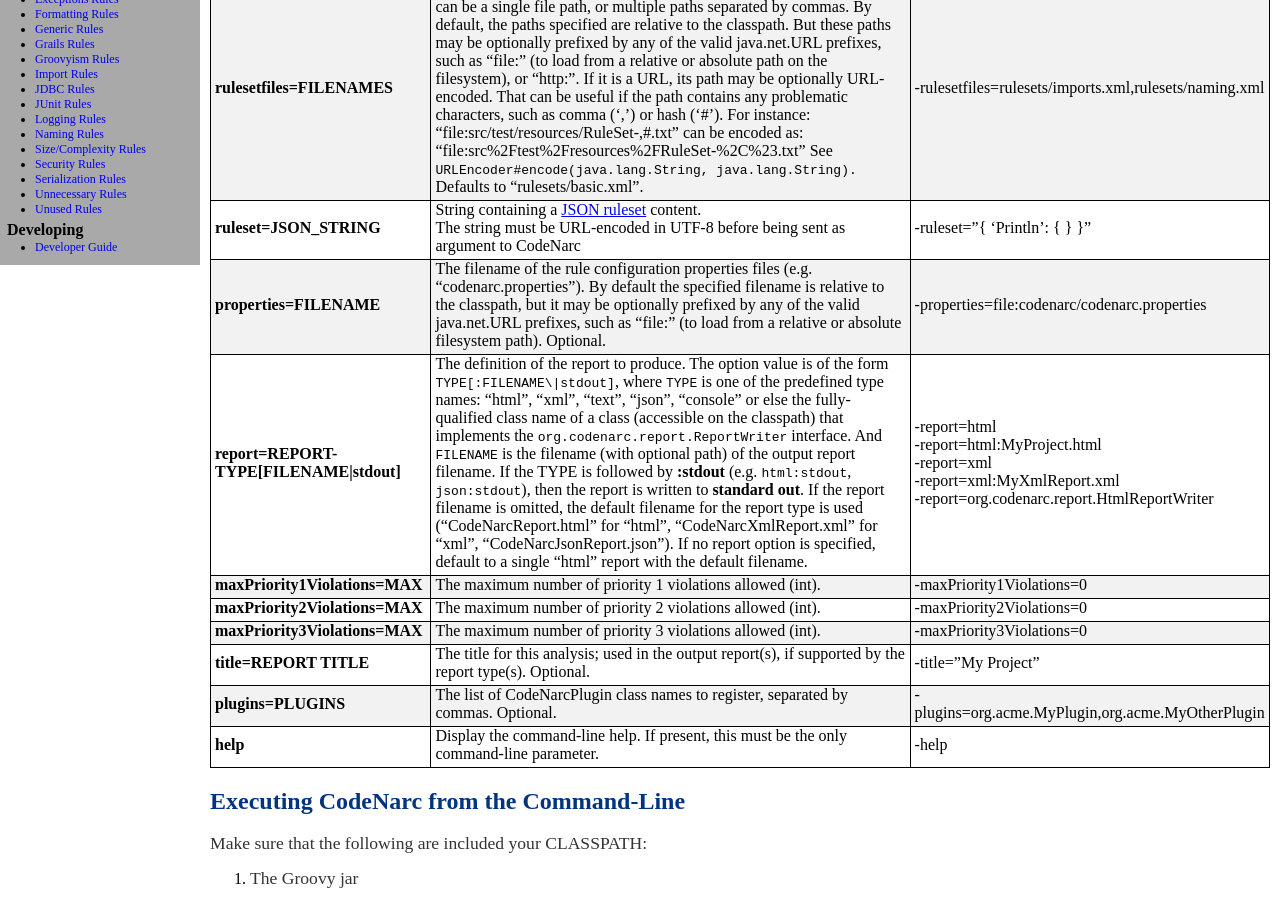
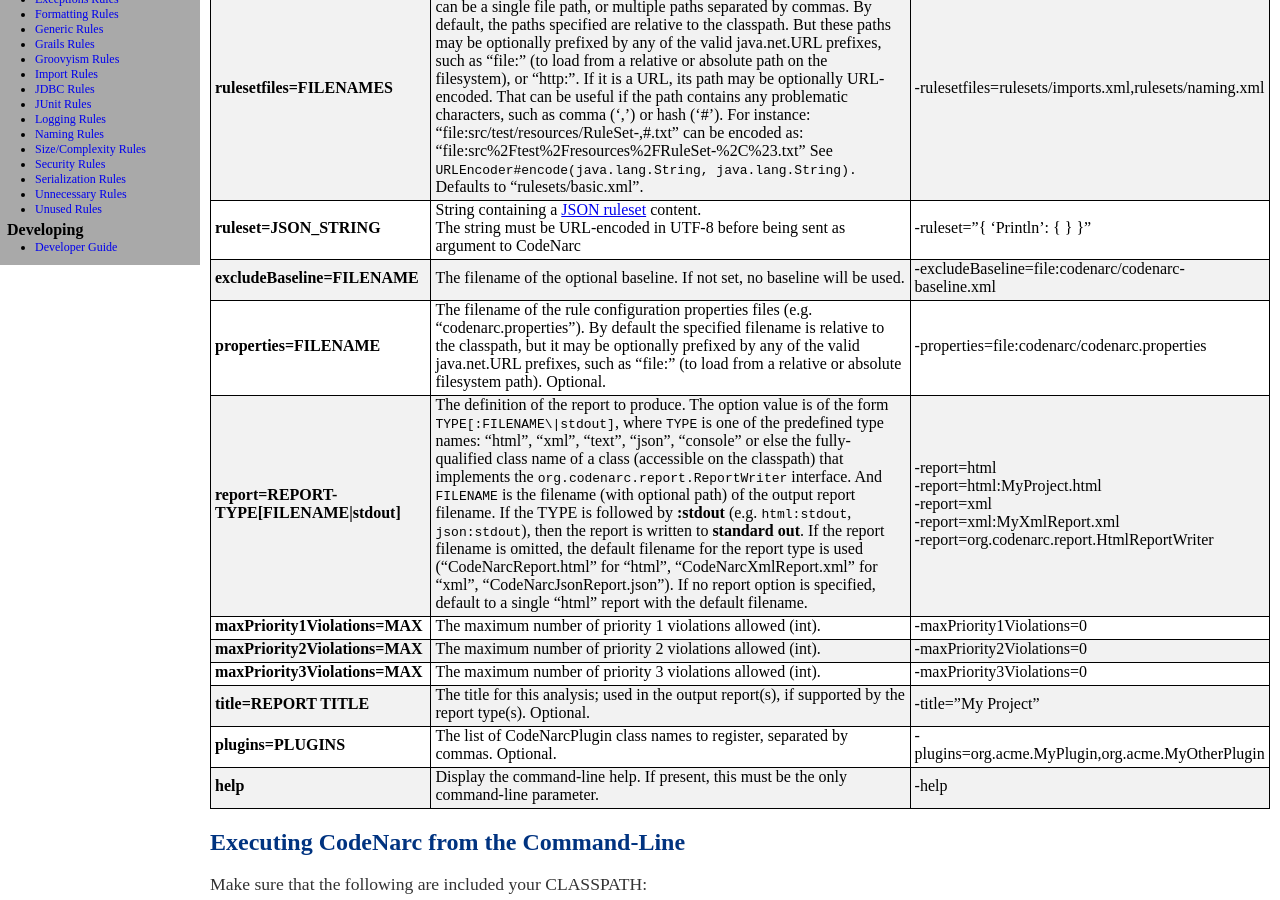
Before and after one commit to CodeNarc/CodeNarc, a Jekyll site: the page built from codenarc-command-line.md, in a window 1280 px wide and 900 px high, scrolled down 699 px. Built offline with Jekyll 4.4.1, drawn with Linux system fonts in a browser that asks for light colours.

Commit message:
CodeNarc: Implement a CLI for baseline usage.
This complements the setting in the Ant task, where you can define a
baseline. You specify the baseline using `-excludeBaseline=<FILENAME>`.

```diff
--- a/codenarc-command-line.md
+++ b/codenarc-command-line.md
@@ -29,6 +29,7 @@ current directory with reasonable defaults, as described below.
 | **excludes=PATTERNS**                       | The comma-separated list of Ant-style file patterns specifying files that must be excluded. No files are excluded when omitted.                                                                                                                                                                                                                                                                                                                                                                                                                                                                                                                                                                                                                                                                                                                     | -excludes=\*\*/templates/\*\*,\*\*/\*\*Test.\*\*                     |
 | **rulesetfiles=FILENAMES**                  | The path to the Groovy, XML or JSON RuleSet definition file(s). This can be a single file path, or multiple paths separated by commas. By default, the paths specified are relative to the classpath. But these paths may be optionally prefixed by any of the valid java.net.URL prefixes, such as "file:" (to load from a relative or absolute path on the filesystem), or "http:". If it is a URL, its path may be optionally URL-encoded. That can be useful if the path contains any problematic characters, such as comma (',') or hash ('\#'). For instance: "file:src/test/resources/RuleSet-,\#.txt" can be encoded as: "file:src%2Ftest%2Fresources%2FRuleSet-%2C%23.txt" See `URLEncoder#encode(java.lang.String, java.lang.String).` Defaults to "rulesets/basic.xml".                                                                  | -rulesetfiles=rulesets/imports.xml,rulesets/naming.xml               |
 | **ruleset=JSON_STRING**                     | String containing a [JSON ruleset](./codenarc-creating-ruleset.html#creating-a-json-ruleset-file) content. <br/> The string must be URL-encoded in UTF-8 before being sent as argument to CodeNarc                                                                                                                                                                                                                                                                                                                                                                                                                                                                                                                                                                                                              | -ruleset="\{ 'Println'\: \{ \} \}"                                   |
+| **excludeBaseline=FILENAME**                | The filename of the optional baseline. If not set, no baseline will be used.                                                                                                                                                                                                                                                                                                                                                                                                                                                                                                                                                                                                                                                                                                                                                                        | -excludeBaseline=file:codenarc/codenarc-baseline.xml                 |
 | **properties=FILENAME**                     | The filename of the rule configuration properties files (e.g. "codenarc.properties"). By default the specified filename is relative to the classpath, but it may be optionally prefixed by any of the valid java.net.URL prefixes, such as "file:" (to load from a relative or absolute filesystem path). Optional.                                                                                                                                                                                                                                                                                                                                                                                                                                                                                                                                 | -properties=file:codenarc/codenarc.properties                        |
 | **report=REPORT-TYPE[FILENAME\|stdout]**    | The definition of the report to produce. The option value is of the form `TYPE[:FILENAME\|stdout]`, where `TYPE` is one of the predefined type names: "html", "xml", "text", "json", "console" or else the fully-qualified class name of a class (accessible on the classpath) that implements the `org.codenarc.report.ReportWriter` interface. And `FILENAME` is the filename (with optional path) of the output report filename. If the TYPE is followed by **:stdout** (e.g. `html:stdout`, `json:stdout`), then the report is written to **standard out**. If the report filename is omitted, the default filename for the report type is used ("CodeNarcReport.html" for "html", "CodeNarcXmlReport.xml" for "xml", "CodeNarcJsonReport.json"). If no report option is specified, default to a single "html" report with the default filename.| -report=html <br/>-report=html:MyProject.html <br/>-report=xml <br/>-report=xml:MyXmlReport.xml <br/>-report=org.codenarc.report.HtmlReportWriter |
 | **maxPriority1Violations=MAX**              | The maximum number of priority 1 violations allowed (int).                                                                                                                                                                                                                                                                                                                                                                                                                                                                                                                                                                                                                                                                                                                                                                                          | -maxPriority1Violations=0                                            |
```
